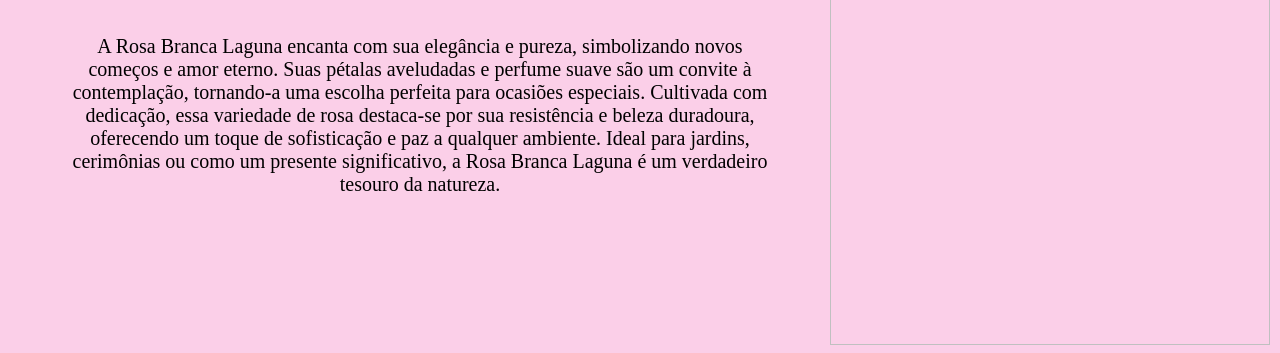
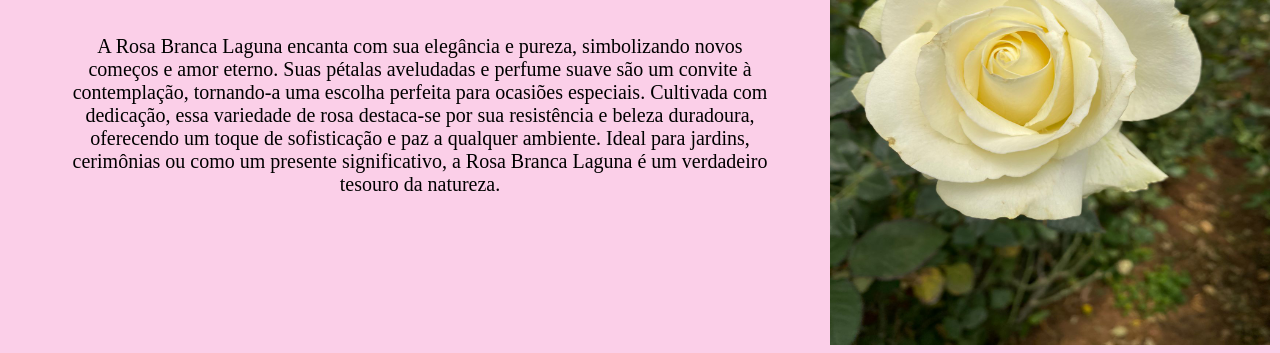
Before and after one commit to Dhorosa/SiteStivaFlores, a plain HTML site: page variedades.html in a window 1280 px wide. Shown: the part 578-931 px from the top of the page. Drawn offline with Linux system fonts and the light colour scheme; the site is published under a folder, as on GitHub Pages, so addresses that start at the root find nothing.

Commit message:
Correcao

```diff
--- a/variedades.html
+++ b/variedades.html
@@ -38,7 +38,7 @@
                 <p>A Rosa Branca Laguna encanta com sua elegância e pureza, simbolizando novos começos e amor eterno. Suas pétalas aveludadas e perfume suave são um convite à contemplação, tornando-a uma escolha perfeita para ocasiões especiais. Cultivada com dedicação, essa variedade de rosa destaca-se por sua resistência e beleza duradoura, oferecendo um toque de sofisticação e paz a qualquer ambiente. Ideal para jardins, cerimônias ou como um presente significativo, a Rosa Branca Laguna é um verdadeiro tesouro da natureza.</p>
             </div>
             <div class="rosabranca1">
-                <img src="/Assets/rosabranca.jpeg" class="rosabranca">
+                <img src="Assets/rosabranca.jpeg" class="rosabranca">
             </div>
 
         </div>
```
